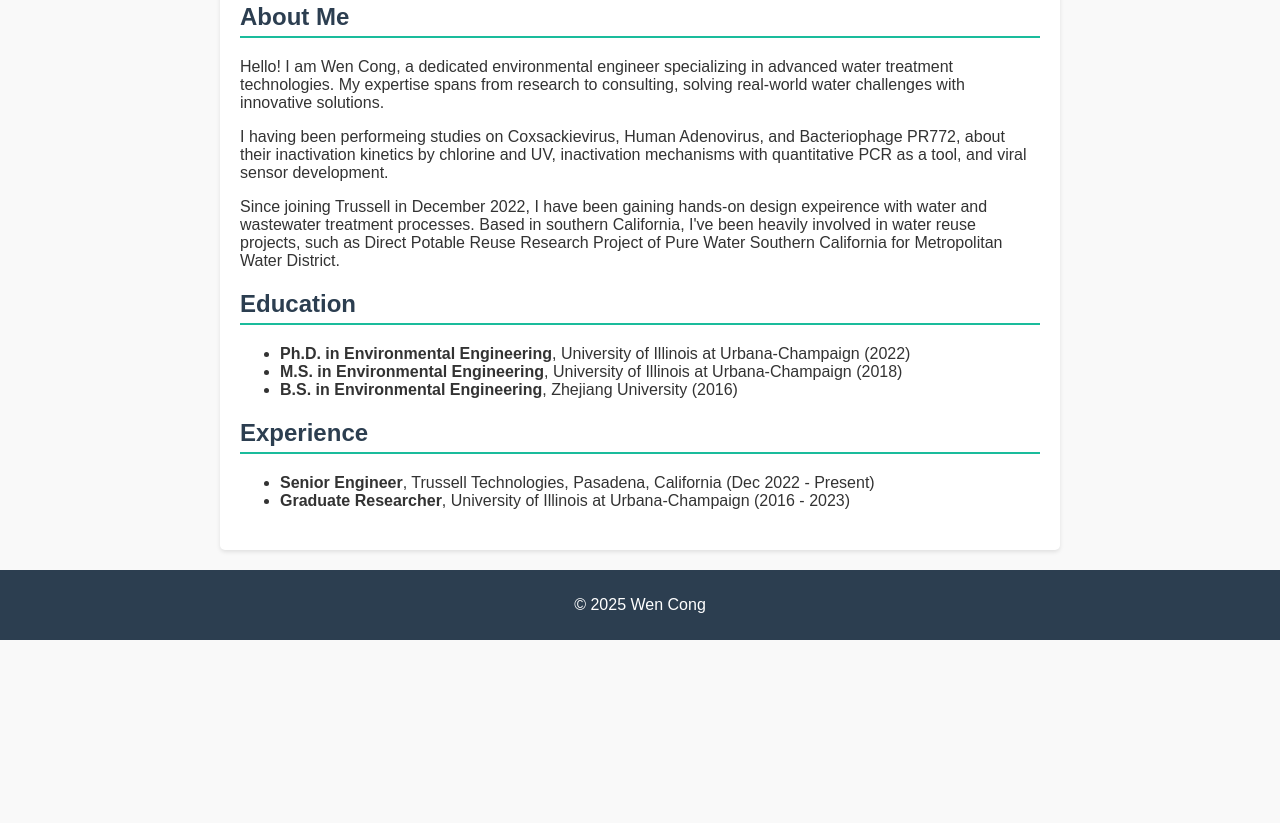
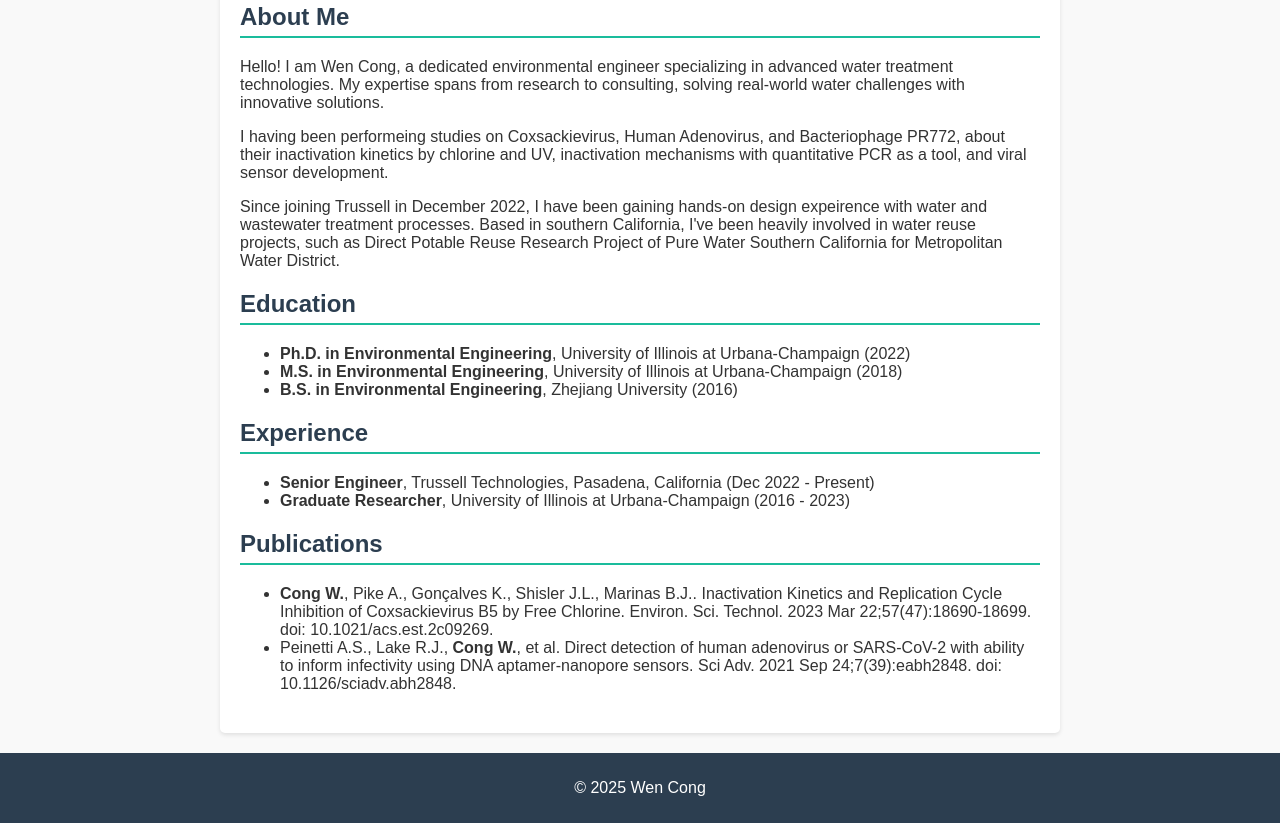
Before and after one commit to cw19940724/wen-cong, a plain HTML site: page index.html in a window 1280 px wide. Shown: the part 368-1191 px from the top of the page. Before the commit the page ends 1008 px from the top, so only its background shows below. Drawn offline with Linux system fonts and the light colour scheme.

Commit message:
index.html

```diff
--- a/index.html
+++ b/index.html
@@ -89,6 +89,13 @@
                 <li><strong>Graduate Researcher</strong>, University of Illinois at Urbana-Champaign (2016 - 2023)</li>
             </ul>
         </div>
+        <div class="section">
+            <h2>Publications</h2>
+            <ul>
+                <li><strong>Cong W.</strong>, Pike A., Gonçalves K., Shisler J.L., Marinas B.J.. Inactivation Kinetics and Replication Cycle Inhibition of Coxsackievirus B5 by Free Chlorine. Environ. Sci. Technol. 2023 Mar 22;57(47):18690-18699. doi: 10.1021/acs.est.2c09269.</li>
+                <li>Peinetti A.S., Lake R.J., <strong>Cong W.</strong>, et al. Direct detection of human adenovirus or SARS-CoV-2 with ability to inform infectivity using DNA aptamer-nanopore sensors. Sci Adv. 2021 Sep 24;7(39):eabh2848. doi: 10.1126/sciadv.abh2848.</li>
+            </ul>
+        </div>
     </div>
     <footer>
         <p>&copy; 2025 Wen Cong</p>
```
